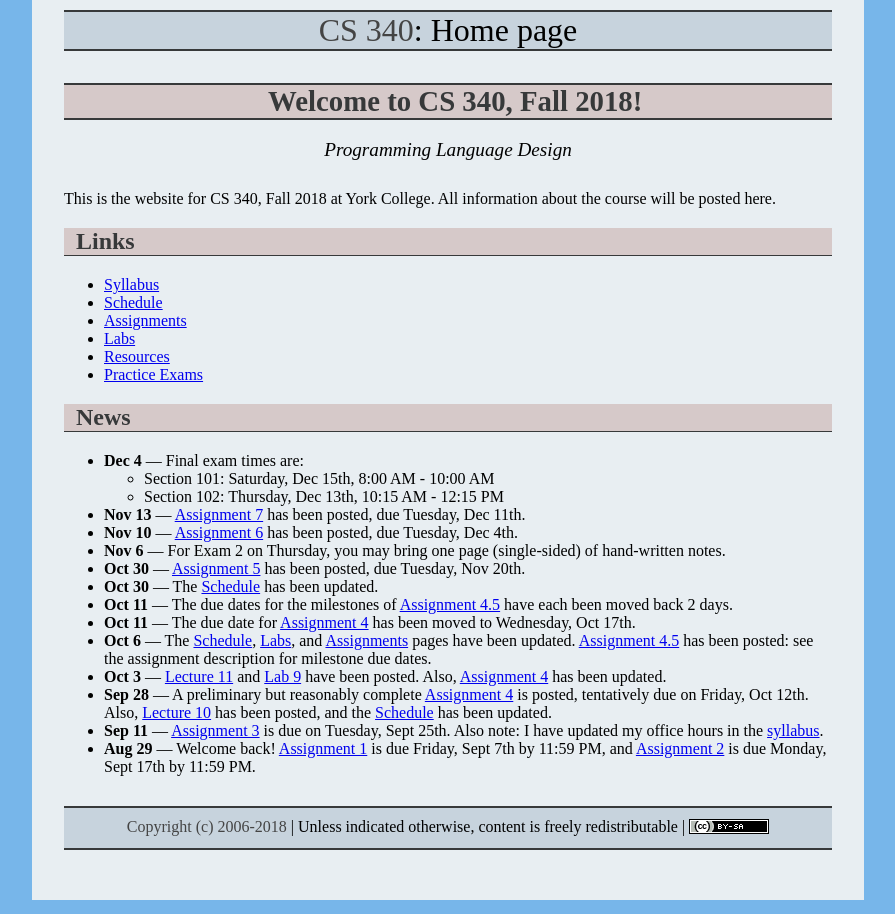
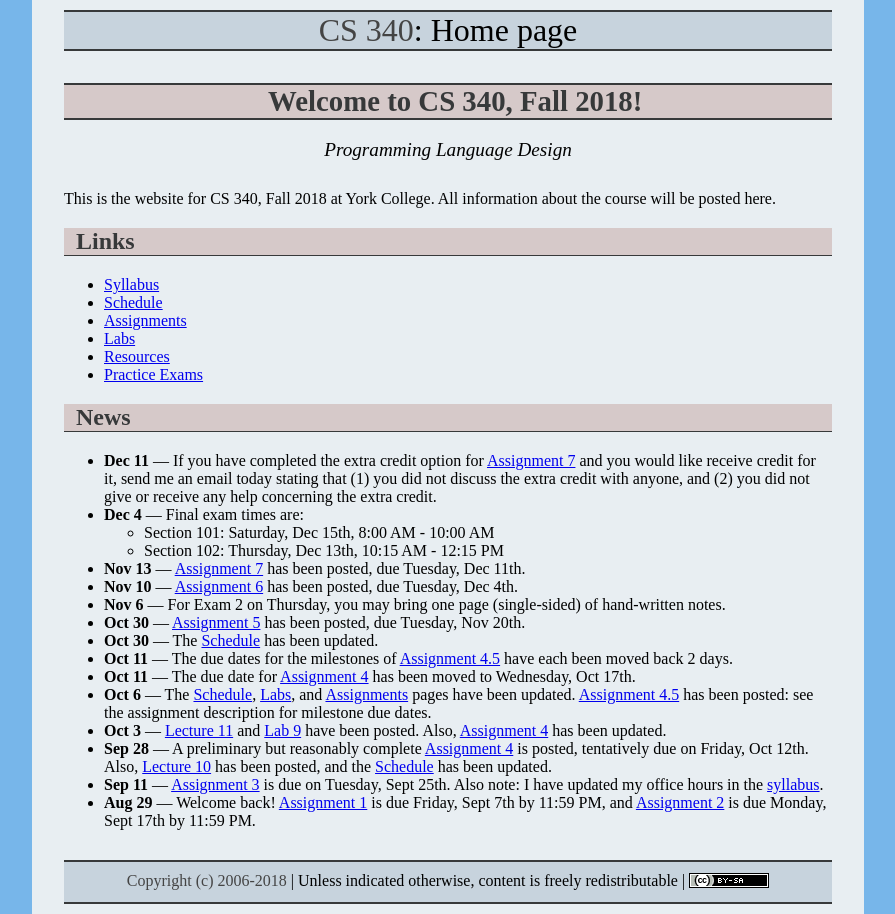
Before and after one commit to ycpcs/cs340-fall2018, a Jekyll site: the page built from index.md, in a window 1280 px wide. Shown: the whole page, without its empty margins (192-1087 px from the left). Built offline with Jekyll 4.4.1, drawn with Linux system fonts in a browser that asks for light colours.

Commit message:
email required for a7 extra credit

```diff
--- a/index.md
+++ b/index.md
@@ -20,6 +20,7 @@ This is the website for CS 340, Fall 2018 at York College.  All information abou
 
 ## News
 
+* **Dec 11** &mdash; If you have completed the extra credit option for [Assignment 7](assign/assign07.html) and you would like receive credit for it, send me an email today stating that (1) you did not discuss the extra credit with anyone, and (2) you did not give or receive any help concerning the extra credit.
 * **Dec 4** &mdash; Final exam times are:
     * Section 101: Saturday, Dec 15th, 8:00 AM - 10:00 AM
     * Section 102: Thursday, Dec 13th, 10:15 AM - 12:15 PM
```
